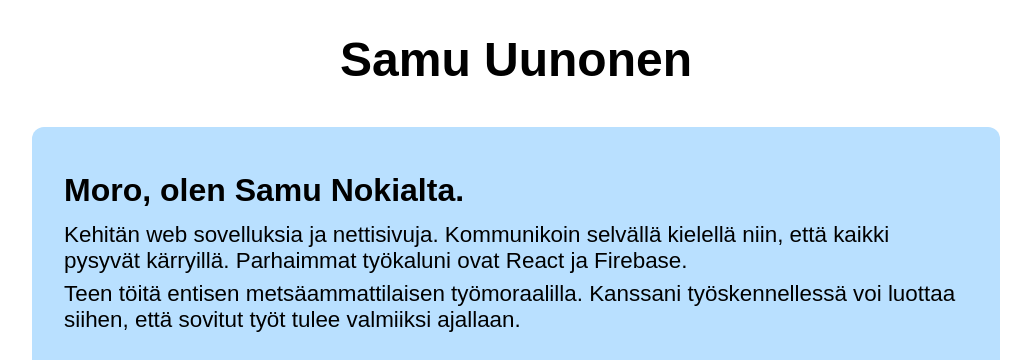
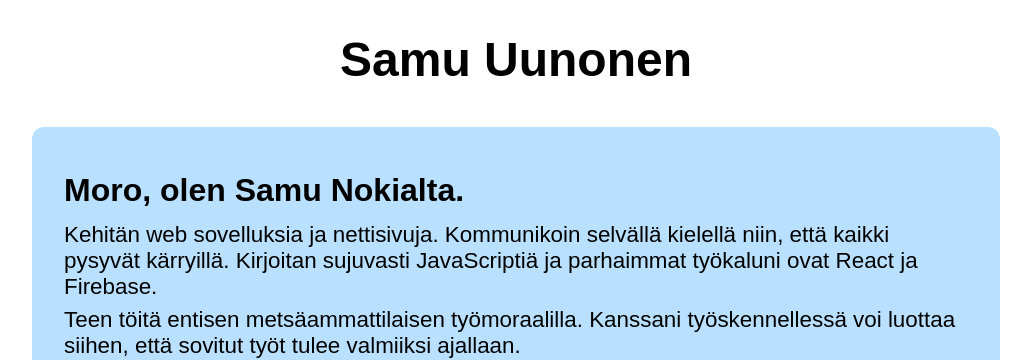
Before and after one commit to masterSamu/mastersamu.github.io, a plain HTML site: page index.html in a window 1280 px wide. Shown: the top 360 px of the page, without its empty margins (124-1155 px from the left). Drawn offline with Linux system fonts and the light colour scheme.

Commit message:
Update index.html

```diff
--- a/index.html
+++ b/index.html
@@ -30,8 +30,9 @@
             <div class="fs-3">
               <p>
                 Kehitän web sovelluksia ja nettisivuja. Kommunikoin selvällä
-                kielellä niin, että kaikki pysyvät kärryillä. Parhaimmat
-                työkaluni ovat React ja Firebase.
+                kielellä niin, että kaikki pysyvät kärryillä. Kirjoitan
+                sujuvasti JavaScriptiä ja parhaimmat työkaluni ovat React ja
+                Firebase.
               </p>
               <p>
                 Teen töitä entisen metsäammattilaisen työmoraalilla. Kanssani
```
